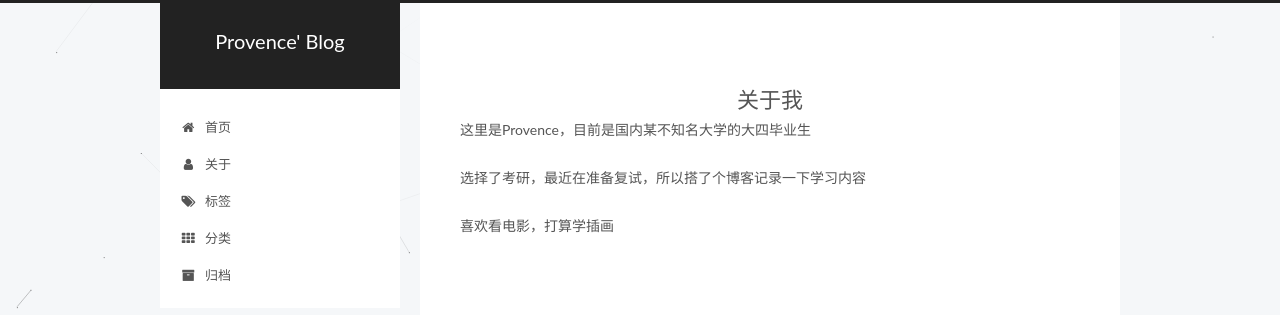
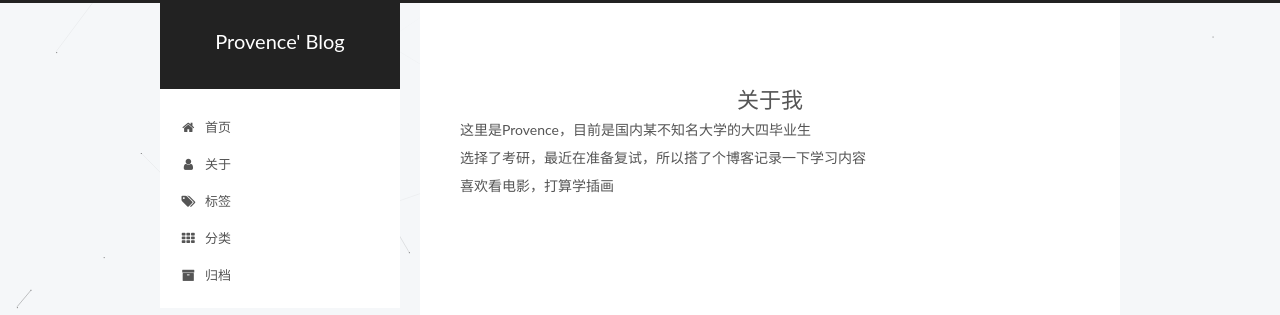
Before and after one commit to provence3658/provence3658.github.io, a plain HTML site: page about/index.html in a window 1280 px wide. Shown: the top 315 px of the page. Drawn offline with Linux system fonts and the light colour scheme.

Commit message:
Site updated: 2020-03-06 16:37:19

```diff
--- a/about/index.html
+++ b/about/index.html
@@ -79,14 +79,14 @@
 
 
 
-<meta name="description" content="这里是Provence，目前是国内某不知名大学的大四毕业生 选择了考研，最近在准备复试，所以搭了个博客记录一下学习内容 喜欢看电影，打算学插画">
+<meta name="description" content="这里是Provence，目前是国内某不知名大学的大四毕业生选择了考研，最近在准备复试，所以搭了个博客记录一下学习内容喜欢看电影，打算学插画">
 <meta property="og:type" content="website">
 <meta property="og:title" content="关于我">
 <meta property="og:url" content="http://blog.provence36.cn/about/index.html">
 <meta property="og:site_name" content="Provence&#39; Blog">
-<meta property="og:description" content="这里是Provence，目前是国内某不知名大学的大四毕业生 选择了考研，最近在准备复试，所以搭了个博客记录一下学习内容 喜欢看电影，打算学插画">
+<meta property="og:description" content="这里是Provence，目前是国内某不知名大学的大四毕业生选择了考研，最近在准备复试，所以搭了个博客记录一下学习内容喜欢看电影，打算学插画">
 <meta property="article:published_time" content="2020-03-06T08:29:42.000Z">
-<meta property="article:modified_time" content="2020-03-06T08:34:41.442Z">
+<meta property="article:modified_time" content="2020-03-06T08:36:39.645Z">
 <meta property="article:author" content="Provence">
 <meta name="twitter:card" content="summary">
 
@@ -266,9 +266,7 @@
       <div class="post-body">
 
 
-          <p>这里是Provence，目前是国内某不知名大学的大四毕业生</p>
-<p>选择了考研，最近在准备复试，所以搭了个博客记录一下学习内容</p>
-<p>喜欢看电影，打算学插画</p>
+          <p>这里是Provence，目前是国内某不知名大学的大四毕业生<br>选择了考研，最近在准备复试，所以搭了个博客记录一下学习内容<br>喜欢看电影，打算学插画</p>
 
 
       </div>
```
